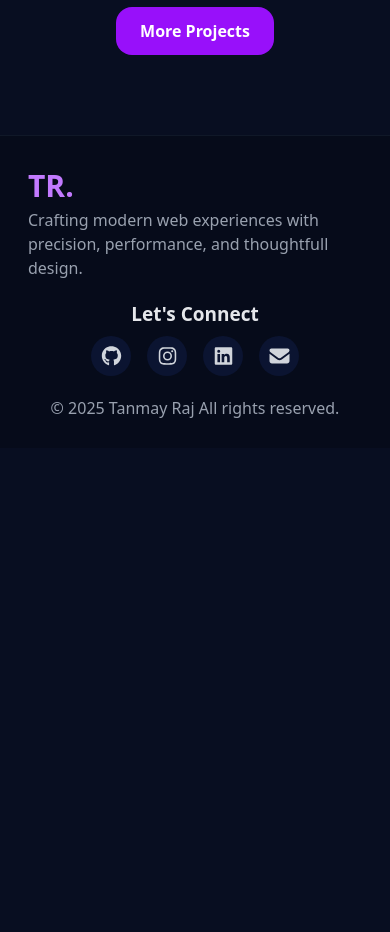
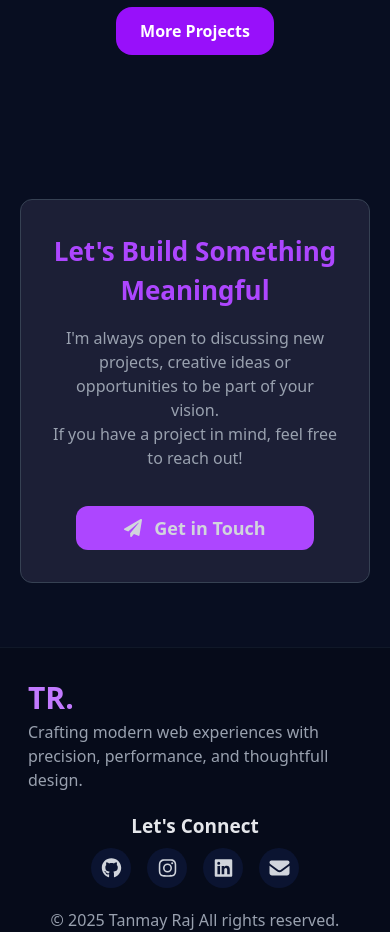
Before and after one commit to Tanmayraj503/react-project-card, a React (Vite) app: page / in a window 390 px wide. Shown: the part 1940-2872 px from the top of the page. Before the commit the page ends 2388 px from the top, so only its background shows below. Built offline with nearby package versions, Linux system fonts and the light colour scheme.

Commit message:
contactHome section completion

```diff
--- a/src/App.jsx
+++ b/src/App.jsx
@@ -8,11 +8,13 @@ import Home from './components/Home.jsx';
 import Resume from './components/Resume.jsx';
 import About from './components/About.jsx';
 import Contact from './components/Contact.jsx';
+import ScrollToTop from './components/ScrollToTop.jsx';
 
 function App() {
   return (
     <>
       <BrowserRouter>
+        <ScrollToTop />
         <Routes>
           <Route path="/" element={<Home />} />
           <Route path="Projects" element={<ProjectCarPortfolio />} />
--- /dev/null
+++ b/src/components/ContactHome.jsx
@@ -0,0 +1,23 @@
+import React from "react";
+import { useNavigate } from "react-router-dom";
+import { FaPaperPlane } from "react-icons/fa";
+
+
+export default function ContactHome() {
+    const navigate = useNavigate();
+
+    return (
+        <>
+            <section className="Contact_Home">
+                <div className="flex justify-center mx-5">
+                    <div className="bg-[#1C1F36] w-4xl flex flex-col justify-center items-center my-16 p-8  md:p-16 rounded-xl text-center hover:shadow-2xl hover:shadow-purple-900/30 transition-all duration-300 border border-gray-700">
+                        <h1 className="text-purple-500 text-[26px] md:text-4xl font-bold mb-4">Let's Build Something Meaningful</h1>
+                        <p className="text-gray-400 mb-0">I'm always open to discussing new projects, creative ideas or opportunities to be part of your vision.</p>
+                        <p className="text-gray-400 mb-9">If you have a project in mind, feel free to reach out!</p>
+                        <button onClick={() => navigate("/contact")} className="rounded-xl flex items-center justify-center gap-3 font-semibold bg-purple-500 text-gray-300 md:text-xl md:py-3 text-lg px-12 py-2 md:px-15 hover:shadow-lg hover:shadow-purple-900/60 transition-all duration-300 hover:translate-y-[-2px]"><FaPaperPlane /> Get in Touch</button>
+                    </div>
+                </div>
+            </section>
+        </>
+    );
+}
--- a/src/components/Home.jsx
+++ b/src/components/Home.jsx
@@ -1,13 +1,18 @@
 import React from "react";
 import ProjectCarPortfolio from "./ProjectCardPortfolio.jsx";
+import Header from "./header.jsx";
+import ContactHome from "./ContactHome.jsx";
+import Footer from "./Footer.jsx";
+import ScrollToTopButton from "./ScrollToTopButton.jsx";
 
-import Header from "./header.jsx";
-export default function Home(){
-    return(
+export default function Home() {
+    return (
         <>
-        <Header />
+            <Header />
             <ProjectCarPortfolio />
-
+            <ContactHome />
+            <Footer />
+            <ScrollToTopButton />
         </>
     );
 }
--- a/src/components/ProjectCardPortfolio.jsx
+++ b/src/components/ProjectCardPortfolio.jsx
@@ -5,11 +5,8 @@ import dogimage from "../assets/dog/dog.png";
 import { FontAwesomeIcon } from "@fortawesome/react-fontawesome";
 import { faFilter } from "@fortawesome/free-solid-svg-icons";
 import { useNavigate } from "react-router-dom";
-import { Scroll } from "lucide-react";
-import ScrollToTopButton from "./ScrollToTopButton.jsx";
 import SplitText from "./SplitText.jsx"
 import AnimatedContent from './AnimatedContent.jsx'
-import Footer from "./Footer.jsx";
 
 
 export default function ProjectCarPortfolio() {
@@ -214,8 +211,6 @@ export default function ProjectCarPortfolio() {
                     </div>
                 </div>
             </section>
-            <Footer />
-            <ScrollToTopButton />
         </>
     );
 }
--- /dev/null
+++ b/src/components/ScrollToTop.jsx
@@ -0,0 +1,14 @@
+import React, { use } from "react";
+import {useEffect} from "react";
+import { useLocation } from "react-router-dom";
+
+export default function ScrollToTop() {
+    const { pathname } = useLocation();
+    useEffect(() =>{
+        window.scrollTo({
+            top:0,
+            left:0,
+            behavior:"smooth"});
+        }, [pathname] );
+    return null;
+}
```
